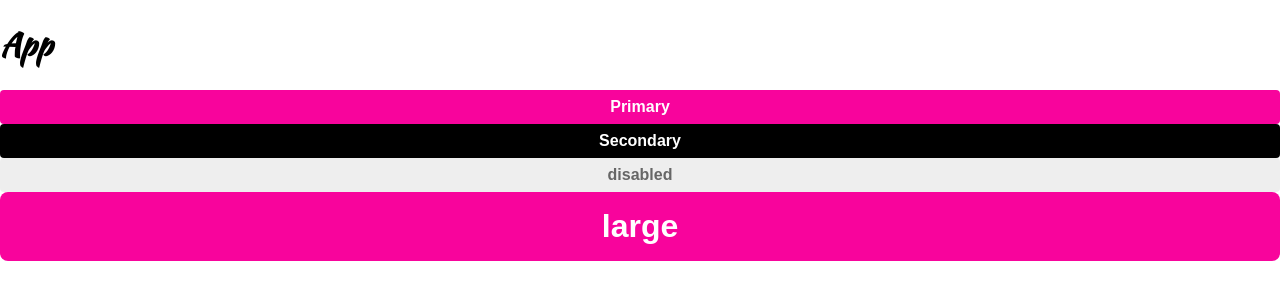
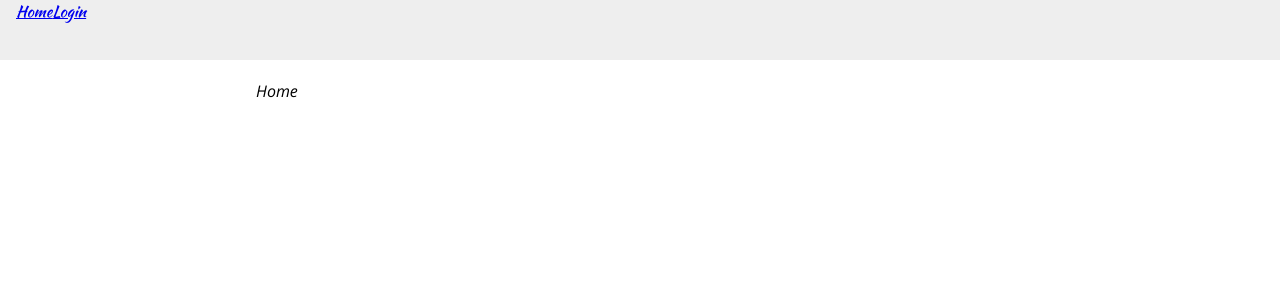
Before and after one commit to glenadamson1984/styled-components, a React (Create React App) app: page / in a window 1280 px wide. Shown: the top 300 px of the page. Built offline with nearby package versions, Linux system fonts and the light colour scheme.

Commit message:
header, pagelayout and links

```diff
--- a/package.json
+++ b/package.json
@@ -8,6 +8,7 @@
     "@testing-library/user-event": "^12.7.4",
     "react": "^17.0.1",
     "react-dom": "^17.0.1",
+    "react-router-dom": "^5.2.0",
     "react-scripts": "4.0.3",
     "styled-components": "^5.2.1",
     "web-vitals": "^1.1.0"
--- a/public/index.html
+++ b/public/index.html
@@ -26,6 +26,7 @@
     -->
     <link rel="preconnect" href="https://fonts.gstatic.com">
     <link href="https://fonts.googleapis.com/css2?family=Kaushan+Script&display=swap" rel="stylesheet">
+    <link href="https://fonts.googleapis.com/css2?family=Open+Sans:ital@1&display=swap" rel="stylesheet">
     <!--
       Import the google font for the project
     -->
--- a/src/components/App.js
+++ b/src/components/App.js
@@ -1,6 +1,9 @@
 import React from 'react';
-import {Button} from 'components/common';
+// import {Button} from 'components/common';
 import {createGlobalStyle} from 'styled-components';
+import {BrowserRouter, Switch, Route} from 'react-router-dom';
+import Login from 'components/pages/Login';
+import Home from 'components/pages/Home';
 
 const GlobalStyle = createGlobalStyle`
     body{
@@ -16,11 +19,17 @@
   return (
     <div>
       <GlobalStyle />
-      <h1>App</h1>
+      {/* <h1>App</h1>
       <Button>Primary</Button>
       <Button secondary >Secondary</Button>
       <Button disabled>disabled</Button>
-      <Button large>large</Button>
+      <Button large>large</Button> */}
+      <BrowserRouter>
+        <Switch>
+          <Route path="/login"><Login /></Route>
+          <Route path="/"><Home /></Route>
+        </Switch>
+      </BrowserRouter>
     </div>
 
   );
--- /dev/null
+++ b/src/components/common/Header.js
@@ -0,0 +1,25 @@
+import React from 'react';
+import styled from 'styled-components';
+import {Link} from 'react-router-dom';
+
+const HeaderWrapper = styled.header`
+    height: 60px;
+    width: 100%;
+    box-sizing: border-box;
+    display: flex;
+    padding: 0 16px;
+    position: fixed;
+    top: 0;
+    background: #eee
+`;
+
+const Header = () => {
+    return (
+        <HeaderWrapper>
+            <Link to="/">Home</Link>
+            <Link to="/login">Login</Link>
+        </HeaderWrapper>
+    );
+}
+
+export default Header;
--- /dev/null
+++ b/src/components/common/PageLayout.js
@@ -0,0 +1,28 @@
+import React from 'react';
+import styled from 'styled-components';
+import Header from './Header';
+
+const Content = styled.main`
+    max-width: 800px;
+    margin: 80px auto 0 auto;
+    padding: 0 16px;
+    box-sizing: border-box;
+    font-family: 'Open Sans';
+
+    h1, h2, h3, h4, h5, h6 {
+        font-family: 'Kaushan Script';
+    }
+`;
+
+const PageLayout = ({children}) => {
+    return (
+        <>
+            <Header />
+            <Content>
+                {children}
+            </Content>
+        </>
+    );
+}
+
+export default PageLayout;
--- a/src/components/common/index.js
+++ b/src/components/common/index.js
@@ -1 +1,3 @@
 export * from './Button';
+export * from './PageLayout';
+export * from './Header';
--- /dev/null
+++ b/src/components/pages/Home.js
@@ -0,0 +1,12 @@
+import PageLayout from 'components/common/PageLayout';
+import React from 'react';
+
+const Home = () => {
+    return (
+        <PageLayout>
+            Home
+        </PageLayout>
+    );
+}
+
+export default Home;
--- /dev/null
+++ b/src/components/pages/Login.js
@@ -0,0 +1,10 @@
+import PageLayout from 'components/common/PageLayout';
+import React from 'react';
+
+const Login = () => {
+    return (
+        <PageLayout>Login</PageLayout>
+    );
+}
+
+export default Login;
```
Also changed, not shown: 1 other file (tests, documents, lock files or other folders).
